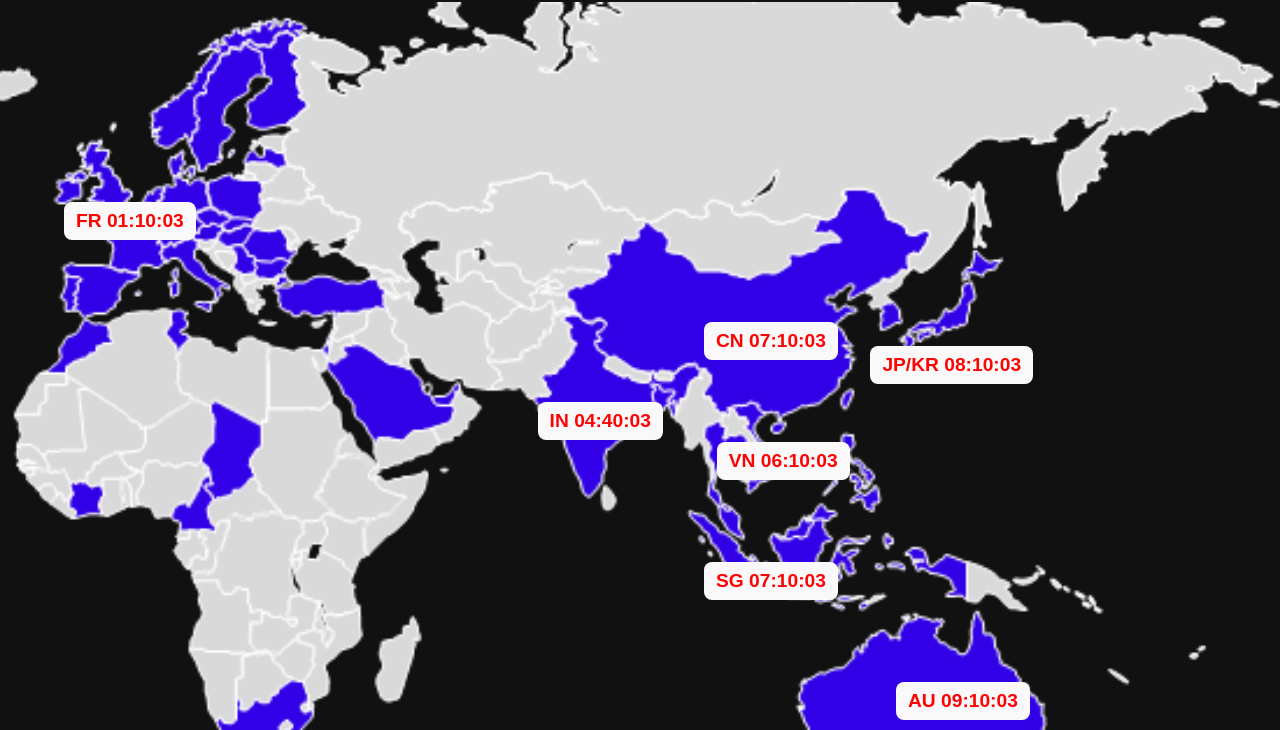
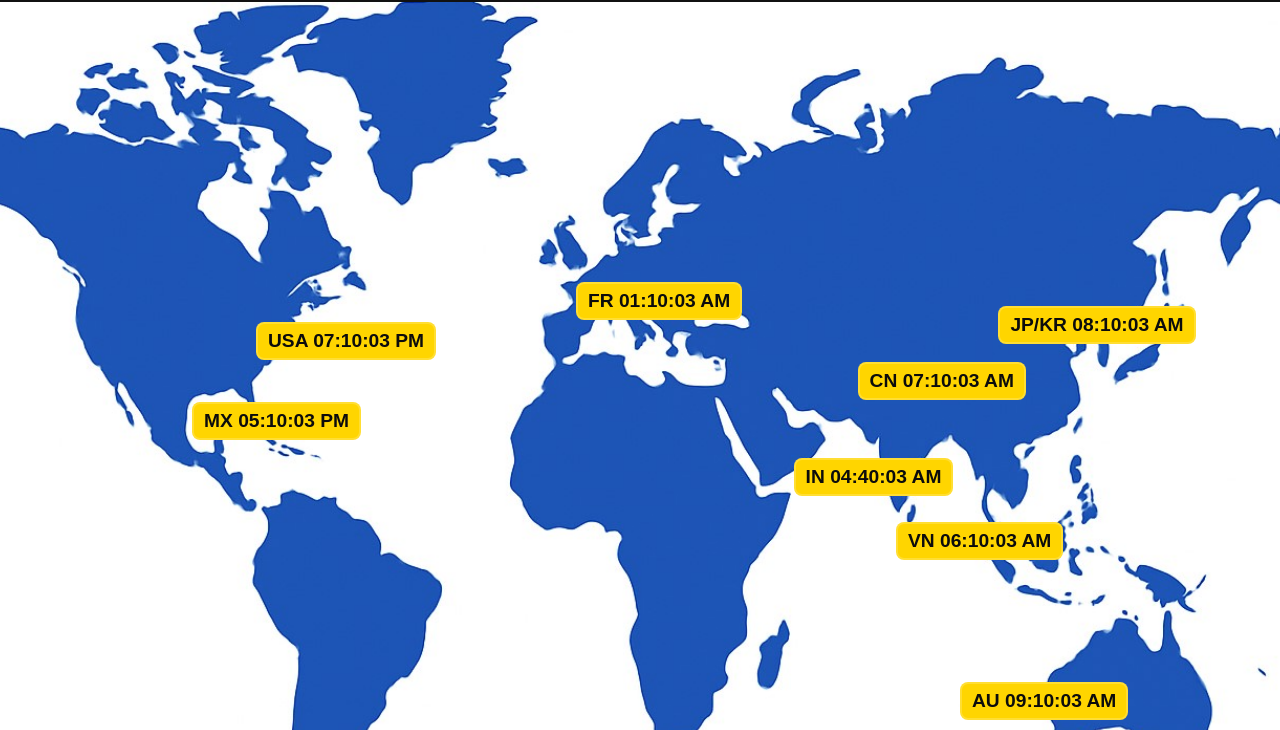
Before and after one commit to Rohithmalur/World-Map-Clock, a plain HTML site: page index.html in a window 1280 px wide. Shown: the part 70-800 px from the top of the page. Drawn offline with Linux system fonts and the light colour scheme.

Commit message:
Update index.html

```diff
--- a/index.html
+++ b/index.html
@@ -2,7 +2,7 @@
 <html lang="en">
 <head>
 <meta charset="UTF-8" />
-<title>Geodis Clock SCO</title>
+<title>GSCO World Clock with Map</title>
 
 <style>
   html, body {
@@ -30,15 +30,15 @@
   .world-map-img {
     width: 100vw;
     height: 100vh;
-    object-fit: fill;
+    object-fit: cover;
     border-radius: 0;
     box-shadow: none;
     display: block;
   }
   .clock-marker {
     position: absolute;
-    background: rgb(250, 248, 248);
-    color: #fb0404;
+    background: #ffd500;
+    color: #0c0c0c;
     padding: 6px 10px;
     border-radius: 8px;
     font-size: 1.5vw;
@@ -50,38 +50,64 @@
     z-index: 2;
   }
   /* Adjust these percentages for marker positions on the new full-screen map */
-  #marker-aus { left: 70%; top: 85%; }
-  #marker-japan { left: 68%; top: 43%; }
-  #marker-china { left: 55%; top: 40%; }
-  #marker-vietnam { left: 56%; top: 55%; }
-  #marker-india { left: 42%; top: 50%; }
-  #marker-france { left: 5%; top: 25%; }
-  #marker-singapore { left: 55%; top: 70%; }
+  #marker-aus { left: 75%; top: 85%; }
+  #marker-japan { left: 78%; top: 38%; }
+  #marker-china { left: 67%; top: 45%; }
+  #marker-vietnam { left: 70%; top: 65%; }
+  #marker-india { left: 62%; top: 57%; }
+  #marker-france { left: 45%; top: 35%; }
+  #marker-USA { left: 20%; top: 40%; }
+  #marker-mexico { left: 15%; top: 50%; }
 </style>
 
 </head>
 <body>
 <h1>WORLD CLOCK</h1>
+<!--
+<div class="map-container">
+  <img src="C:\Users\rohith.kumar.GEOAD\OneDrive - GEODIS\BI_Reports\New Image.jpg" alt="World Map" class="world-map-img">
+  <div class="clock-marker" id="marker-aus"><span>🇦🇺 AU <span id="australia-clock">--:--:--</span></span></div>
+  <div class="clock-marker" id="marker-japan"><span>🇯🇵 JP/KR <span id="japan-clock">--:--:--</span></span></div>
+  <div class="clock-marker" id="marker-china"><span>🇨🇳 CN <span id="china-clock">--:--:--</span></span></div>
+  <div class="clock-marker" id="marker-vietnam"><span>🇻🇳 VN <span id="vietnam-clock">--:--:--</span></span></div>
+  <div class="clock-marker" id="marker-india"><span>🇮🇳 IN <span id="India-clock">--:--:--</span></span></div>
+  <div class="clock-marker" id="marker-france"><span>🇫🇷 FR <span id="france-clock">--:--:--</span></span></div>
+  <div class="clock-marker" id="marker-USA"><span>🇺🇸 USA <span id="usa-clock">--:--:--</span></span></div>
+-->
 
 <div class="map-container">
-  <img src="APAC_EMEA_Map.png" alt="World Map" class="world-map-img">
+  <img src="New Image.jpg" alt="World Map" class="world-map-img">
   <div class="clock-marker" id="marker-aus"><span>AU <span id="australia-clock">--:--:--</span></span></div>
   <div class="clock-marker" id="marker-japan"><span>JP/KR <span id="japan-clock">--:--:--</span></span></div>
   <div class="clock-marker" id="marker-china"><span>CN <span id="china-clock">--:--:--</span></span></div>
   <div class="clock-marker" id="marker-vietnam"><span>VN <span id="vietnam-clock">--:--:--</span></span></div>
   <div class="clock-marker" id="marker-india"><span>IN <span id="India-clock">--:--:--</span></span></div>
   <div class="clock-marker" id="marker-france"><span>FR <span id="france-clock">--:--:--</span></span></div>
-  <div class="clock-marker" id="marker-singapore"><span>SG <span id="singapore-clock">--:--:--</span></span></div>
+  <div class="clock-marker" id="marker-USA"><span>USA <span id="usa-clock">--:--:--</span></span></div>
+  <div class="clock-marker" id="marker-mexico"><span>MX <span id="mexico-clock">--:--:--</span></span></div>
+
 </div>
 
 
 <script>
-  function formatTime24(date) {
-    let hours = date.getHours().toString().padStart(2, '0');
-    let minutes = date.getMinutes().toString().padStart(2, '0');
-    let seconds = date.getSeconds().toString().padStart(2, '0');
-    return `${hours}:${minutes}:${seconds}`;
-  }
+
+//  function formatTime24(date) {
+//    let hours = date.getHours().toString().padStart(2, '0');
+//    let minutes = date.getMinutes().toString().padStart(2, '0');
+//    let seconds = date.getSeconds().toString().padStart(2, '0');
+//    return `${hours}:${minutes}:${seconds}`;
+//  }
+
+function formatTime12(date) {
+  let hours = date.getHours();
+  let minutes = date.getMinutes().toString().padStart(2, '0');
+  let seconds = date.getSeconds().toString().padStart(2, '0');
+  let ampm = hours >= 12 ? 'PM' : 'AM';
+  hours = hours % 12;
+  hours = hours ? hours : 12; // the hour '0' should be '12'
+  return `${hours.toString().padStart(2, '0')}:${minutes}:${seconds} ${ampm}`;
+}
+
   function updateClocks() {
     const nowUTC = new Date();
     function offsetTime(offsetInHours) {
@@ -93,14 +119,16 @@
     const chinaTime = offsetTime(2.5);
     const ausTime = offsetTime(4.5);
     const japanTime = offsetTime(3.5);
-    const singaporeTime = offsetTime(2.5);
-    document.getElementById("India-clock").innerText = formatTime24(istTime); // India time
-    document.getElementById("france-clock").innerText = formatTime24(cetTime); // france time
-    document.getElementById("vietnam-clock").innerText = formatTime24(vietnamTime); // vietnam time
-    document.getElementById("china-clock").innerText = formatTime24(chinaTime); // China & Singapore time
-    document.getElementById("australia-clock").innerText = formatTime24(ausTime); // Australia time
-    document.getElementById("japan-clock").innerText = formatTime24(japanTime); //Japan & South Korea
-    document.getElementById("singapore-clock").innerText = formatTime24(singaporeTime); // Singapore time
+    const usaTime = offsetTime(-9.5);
+    const mexicoTime = offsetTime(-11.5);
+    document.getElementById("India-clock").innerText = formatTime12(istTime); // India time
+    document.getElementById("france-clock").innerText = formatTime12(cetTime); // france time
+    document.getElementById("vietnam-clock").innerText = formatTime12(vietnamTime); // vietnam time
+    document.getElementById("china-clock").innerText = formatTime12(chinaTime); // China & Singapore time
+    document.getElementById("australia-clock").innerText = formatTime12(ausTime); // Australia time
+    document.getElementById("japan-clock").innerText = formatTime12(japanTime); //Japan & South Korea
+    document.getElementById("usa-clock").innerText = formatTime12(usaTime); // USA time
+    document.getElementById("mexico-clock").innerText = formatTime12(mexicoTime); // Mexico time
   }
   setInterval(updateClocks, 1000);
   updateClocks();
```
